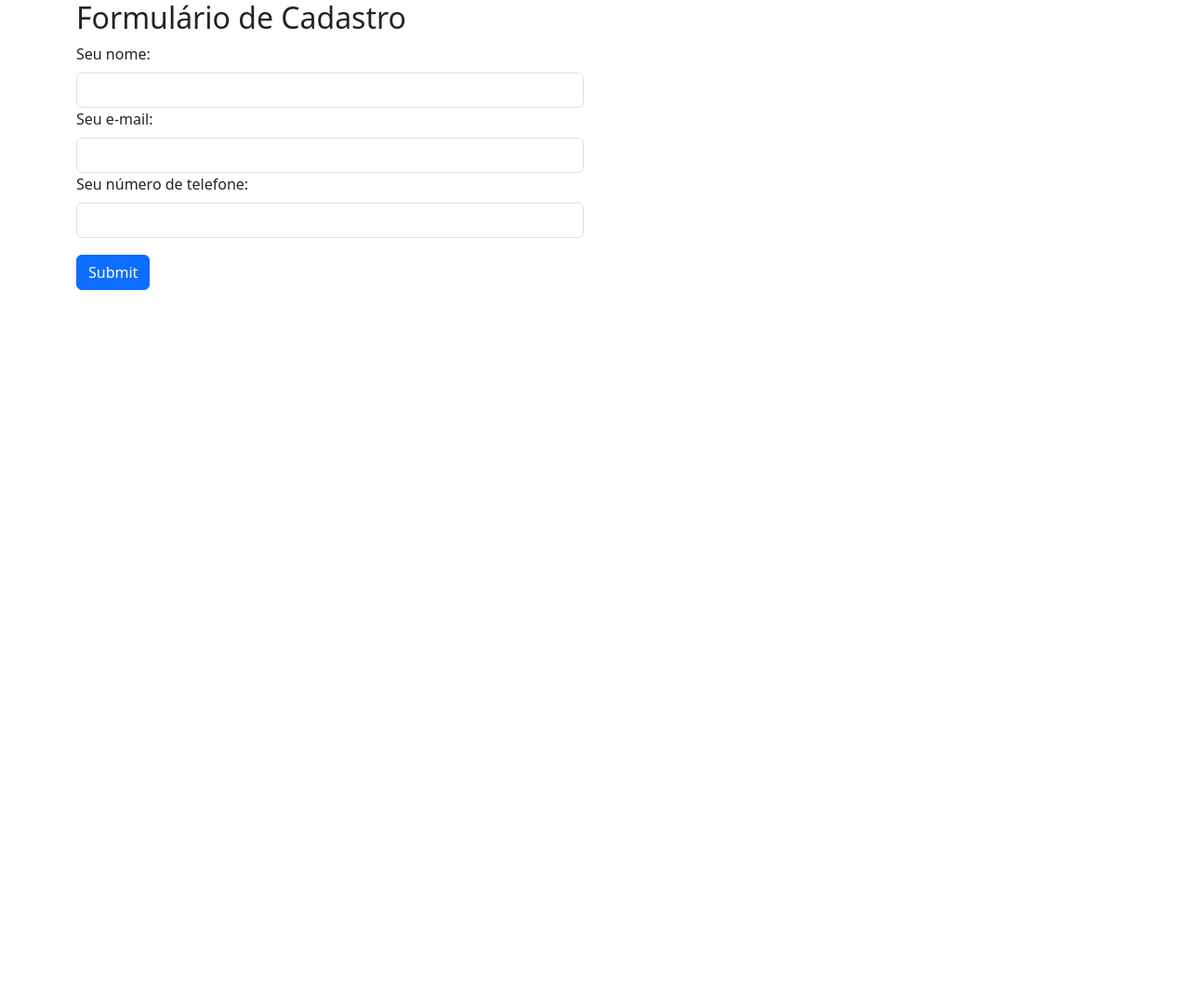
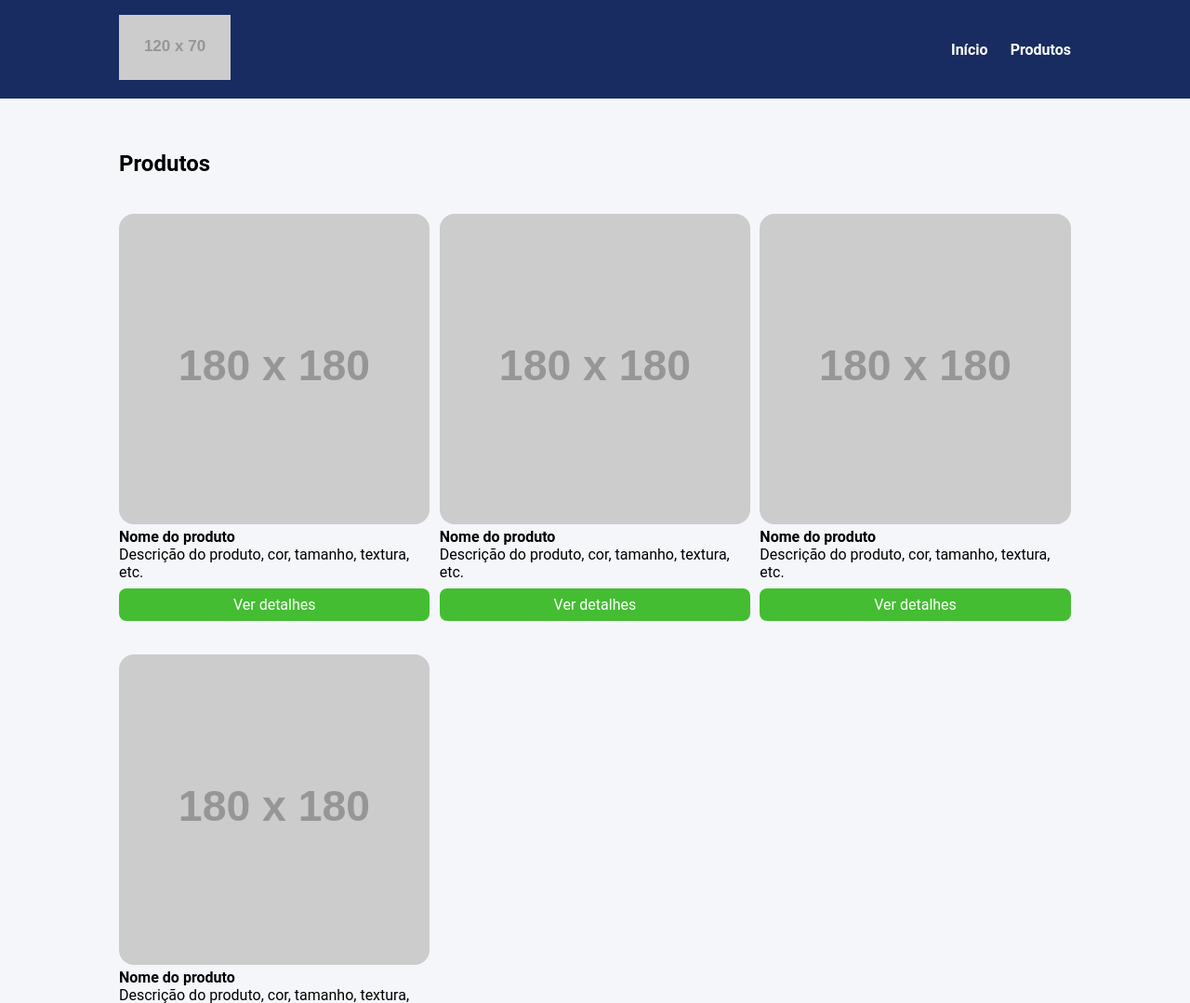
Before and after one commit to muacelle/curso_ebac_frontend, a website: page index.html in a window 1280 px wide. Shown: the top 1079 px of the page at 93% size. Before the commit the page ends 800 px from the top, so only its background shows below. Drawn offline with nearby package versions, Linux system fonts and the light colour scheme; placeholder pictures from the web are drawn by us.

Commit message:
first commit

```diff
--- a/index.html
+++ b/index.html
@@ -4,28 +4,77 @@
     <meta charset="UTF-8">
     <meta http-equiv="X-UA-Compatible" content="IE=edge">
     <meta name="viewport" content="width=device-width, initial-scale=1.0">
-    <title>Formulário de Cadastro</title>
-    <link rel="stylesheet" href="https://cdn.jsdelivr.net/npm/bootstrap@5.3.0-alpha1/dist/css/bootstrap.min.css">
+    <title>Sass</title>
+    <link rel="stylesheet" href="build/main.css">
 </head>
 
 <body>
 
-    <div class="container">
-        <div class="row">
-            <div class="col-6">
-                <h2>Formulário de Cadastro</h2>
-                <form>
-                    <label for="nome" class="form-label">Seu nome:</label>
-                    <input type="text" class="form-control" id="nome">
-                    <label for="email" class="form-label">Seu e-mail:</label>
-                    <input type="email" class="form-control" id="email">
-                    <label for="number" class="form-label">Seu número de telefone:</label>
-                    <input type="tel" class="form-control" id="number">
-                    <button type="submit" class="btn btn-primary" style="margin-top: 18px;">Submit</button>
-                </form>
+    <header>
+        <div class="container">
+            <div class="branding">
+                <img src="https://via.placeholder.com/120x70">
             </div>
+            <nav>
+                <ul class="menu">
+                    <li>
+                        <a href="#">Início</a>
+                    </li>
+                    <li>
+                        <a href="#">Produtos</a>
+                    </li>
+                </ul>
+            </nav>
         </div>
-    </div>
+    </header>
+
+    <section>
+        <div class="container">
+            <h2>Produtos</h2>
+            <ul class="products">
+                <li class="product-item">
+                    <img src="https://via.placeholder.com/180x180">
+                    <h4>Nome do produto</h4>
+                    <p>
+                        Descrição do produto, cor, tamanho, textura, etc.
+                    </p>
+                    <a href="#" class="product-button">
+                        Ver detalhes
+                    </a>
+                </li>
+                <li class="product-item">
+                    <img src="https://via.placeholder.com/180x180">
+                    <h4>Nome do produto</h4>
+                    <p>
+                        Descrição do produto, cor, tamanho, textura, etc.
+                    </p>
+                    <a href="#" class="product-button">
+                        Ver detalhes
+                    </a>
+                </li>
+                <li class="product-item">
+                    <img src="https://via.placeholder.com/180x180">
+                    <h4>Nome do produto</h4>
+                    <p>
+                        Descrição do produto, cor, tamanho, textura, etc.
+                    </p>
+                    <a href="#" class="product-button">
+                        Ver detalhes
+                    </a>
+                </li>
+                <li class="product-item">
+                    <img src="https://via.placeholder.com/180x180">
+                    <h4>Nome do produto</h4>
+                    <p>
+                        Descrição do produto, cor, tamanho, textura, etc.
+                    </p>
+                    <a href="#" class="product-button">
+                        Ver detalhes
+                    </a>
+                </li>
+            </ul>
+        </div>
+    </section>
 
 </body>
 </html>
--- /dev/null
+++ b/source/main.scss
@@ -0,0 +1,114 @@
+@import 'variables.scss';
+
+@mixin tablet {
+    @media (max-width: 1023px) {
+        @content;
+    }
+}
+
+@mixin mobile {
+    @media (max-width: 767px) {
+        @content;
+    }
+}
+
+* {
+    margin: 0;
+    padding: 0;
+    box-sizing: border-box;
+    font-family: Roboto, sans-serif;
+}
+
+body {
+    background-color: $body-background;
+}
+
+li {
+    list-style: none;
+}
+
+.container {
+    max-width: 1024px;
+    width: 100%;
+    margin: 0 auto;
+
+    @include tablet {
+        max-width: 80%;
+    }
+}
+
+header {
+    background-color: $header-background;
+    position: sticky;
+    top: 0;
+    left: 0;
+
+    .container {
+        display: flex;
+        justify-content: space-between;
+        align-items: center;
+        padding: 16px 0;
+    }
+}
+
+.menu {
+    display: flex;
+
+    li {
+        font-weight: bold;
+        margin-left: 24px;
+
+        a {
+            color: $text-color;
+            text-decoration: none;
+        }
+    }
+}
+
+section {
+    padding: 56px 0;
+}
+
+.products {
+    margin-top: 40px;
+    display: grid;
+    grid-template-columns: repeat(3, 32.66%);
+    column-gap: 1%;
+    row-gap: 4%;
+    width: 100%;
+
+    @include tablet {
+        grid-template-columns: repeat(2, 48.5%);
+        column-gap: 3%;
+    }
+
+    @include mobile {
+        display: block;
+    }
+}
+
+.product-item img {
+    width: 100%;
+    border-radius: 16px;
+}
+
+.product-button {
+    display: block;
+    background-color: $button-background;
+    color: #fff;
+    text-align: center;
+    padding: 8px 0;
+    border-radius: 8px;
+    margin-top: 8px;
+    text-decoration: none;
+
+    &:hover {
+        background-color: lighten($button-background, 10%);
+    }
+}
+
+.product-item  {
+    @include mobile {
+        margin-bottom: 32px;
+    }
+}
--- /dev/null
+++ b/source/variables.scss
@@ -0,0 +1,4 @@
+$text-color: #fff;
+$body-background: #f5f6fa;
+$header-background: #182C61;
+$button-background: #44bd32;
```
Also changed, not shown: package.json (added, +23 -0 lines), build/main.css (added), 3 other files.
